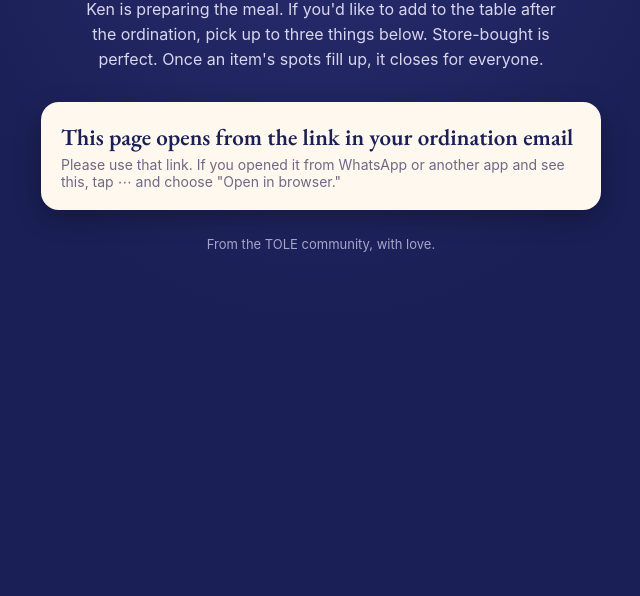
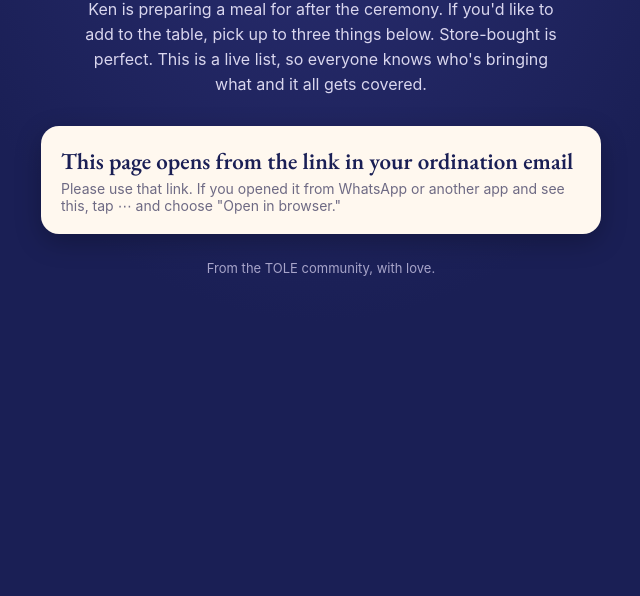
Before and after one commit to TOLE-Admin/ordination-weekend, a plain HTML site: page index.html in a window 1280 px wide. Shown: the part 204-800 px from the top of the page, without its empty margins (319-959 px from the left). Drawn offline with nearby package versions, Linux system fonts and the light colour scheme.

Commit message:
Add files via upload

```diff
--- a/index.html
+++ b/index.html
@@ -11,16 +11,16 @@
   <meta property="og:type" content="website">
   <meta property="og:title" content="Ordination Sunday: Bring Something to Share">
   <meta property="og:description" content="Pick up to three things to bring for the table after the ordination. From the TOLE community, with love.">
-  <meta property="og:image" content="https://tole-admin.github.io/ordination-share/preview.jpg">
+  <meta property="og:image" content="https://tole-admin.github.io/ordination-weekend/preview.jpg">
   <meta property="og:image:width" content="1200">
   <meta property="og:image:height" content="630">
-  <meta property="og:url" content="https://tole-admin.github.io/ordination-share/">
+  <meta property="og:url" content="https://tole-admin.github.io/ordination-weekend/">
   <meta name="twitter:card" content="summary_large_image">
   <link rel="preconnect" href="https://fonts.googleapis.com">
   <link rel="stylesheet" href="https://fonts.googleapis.com/css2?family=EB+Garamond:wght@600&display=swap">
   <!--
     Ordination Sunday guest food sign-up (GitHub version)
-    Lives at: https://tole-admin.github.io/ordination-share
+    Lives at: https://tole-admin.github.io/ordination-weekend
     PUBLIC FILE: no names or private details in here. The list comes from the
     Google Apps Script, only when the link carries the code after the #.
   -->
@@ -109,7 +109,7 @@
         </g>
       </svg>
       <h1>Ordination Sunday:<br>Bring Something to Share</h1>
-      <p class="intro">Ken is preparing the meal. If you'd like to add to the table after the ordination, pick up to three things below. Store-bought is perfect. Once an item's spots fill up, it closes for everyone.</p>
+      <p class="intro">Ken is preparing a meal for after the ceremony. If you'd like to add to the table, pick up to three things below. Store-bought is perfect. This is a live list, so everyone knows who's bringing what and it all gets covered.</p>
     </header>
 
     <div class="card" id="noAccess" hidden>
```
